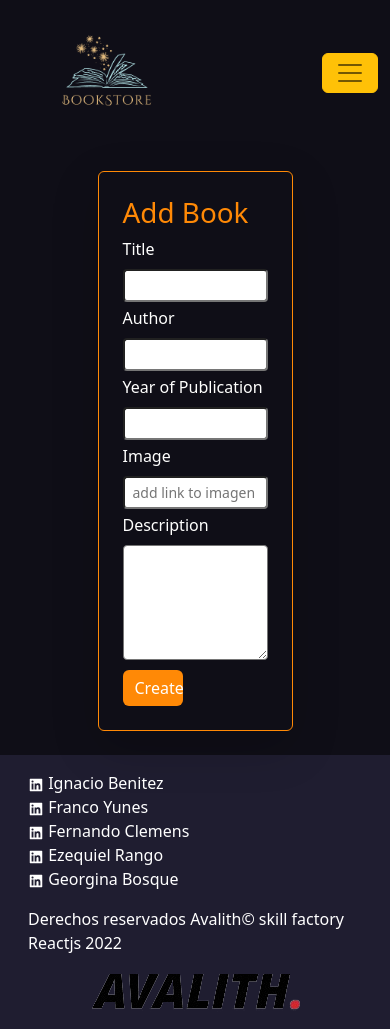
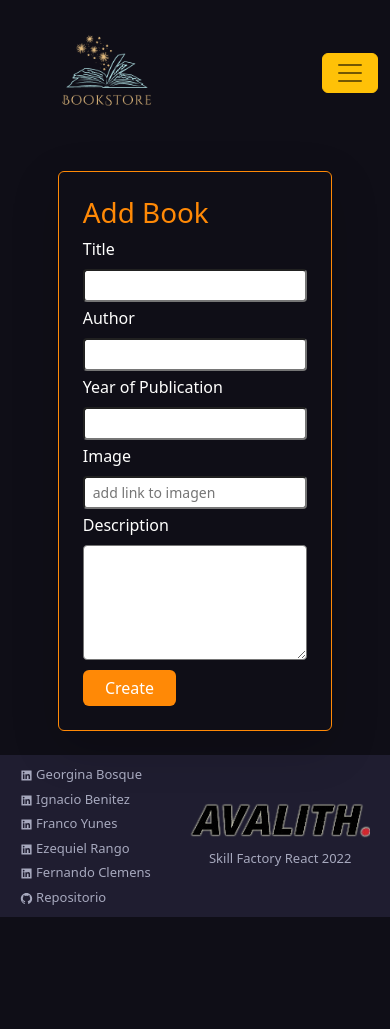
Before and after one commit to ignacio2194/checkpoint-3-SF, a React (Create React App) app: page /createbook in a window 390 px wide. After the commit the page ends 917 px from the top, so only its background shows below. Built offline with nearby package versions, Linux system fonts and the light colour scheme.

Commit message:
:shoe: add: footer responsive (css vanilla)

```diff
--- a/src/components/BookDetails.js
+++ b/src/components/BookDetails.js
@@ -32,12 +32,9 @@ function BookDetails() {
                     <h3 className='bookTitle'>{book.title}</h3>
                     <h5 className='bookAuthor'>{book.author}</h5>
                     <h5 className='bookAuthor'>extract: {book.description}</h5>
-                    <a className='bookAuthor' href={book.link} target='_blank' rel="noopener noreferrer">More info</a>
                 </div>
                 <div className='bookDetailFooter'>
-                    <h5 className='pages'>Pages: {book.pages}</h5>
-                    <h5 className='country'>Country: {book.country}</h5>
-                    <h5 className='isbn'>ISBN: {book.id}</h5>
+                    <h5 className='isbn'>ISBN: {book.ISBN}</h5>
                 </div>
                 <div className='buttonContainer'>
                     <Link to={`/updatebook/${book.ISBN}`} className='btnUpdate'>Update</Link>
--- a/src/components/CreateForm.js
+++ b/src/components/CreateForm.js
@@ -50,9 +50,8 @@ const CreateForm = () => {
     }, [])
 
     return (
-        <div className='d-flex justify-content-center  '>
-            <form className='form p-4 m-4 rounded shadow-lg col-6' onSubmit={handleSubmit}>
-
+        <div className='d-flex justify-content-center container-fluid'>
+            <form className='form p-4 m-4 rounded shadow-lg col-6 w-75 col-sm-6' onSubmit={handleSubmit}>
                 <h1 className='title'>Add Book</h1>
                 <label  className="form-label ">Title</label>
                 <div className="mb-1 ">
--- a/src/components/Footer.js
+++ b/src/components/Footer.js
@@ -1,10 +1,47 @@
 import React from "react";
-import { AiFillLinkedin } from "react-icons/ai";
+import { AiFillGithub, AiFillLinkedin } from "react-icons/ai";
 import "../styles/Footer.css";
 import logoAvalith from '../assets/avalith_logo.png'
 const Footer = () => {
   return (
-    <div className="footer d-flex justify-content-between p-3 container-fluid">
+    <div className="footerContainer">
+      <div className="footerLinkContainer">
+        <div className="footerLinks">
+          <a className="link" href="https://www.linkedin.com/in/ignaciobntz/">
+            {<AiFillLinkedin />} Georgina Bosque
+          </a>
+          <a className="link" href="https://www.linkedin.com/in/ignaciobntz/">
+            {<AiFillLinkedin />} Ignacio Benitez
+          </a>
+        </div>
+        <div className="footerLinks">
+          <a className="link" href="https://www.linkedin.com/in/ignaciobntz/">
+            {<AiFillLinkedin />} Franco Yunes
+          </a>
+          <a className="link" href="https://www.linkedin.com/in/ignaciobntz/">
+            {<AiFillLinkedin />} Ezequiel Rango
+          </a>
+        </div>
+        <div className="footerLinks">
+          <a className="link" href="https://www.linkedin.com/in/ignaciobntz/">
+            {<AiFillLinkedin />} Fernando Clemens
+          </a>
+          <a className="link" href="https://www.linkedin.com/in/ignaciobntz/">
+          {<AiFillGithub />} Repositorio
+          </a>
+        </div>
+      </div>
+      <div className="footerLogo">
+        <img src={logoAvalith} className="logo"/>
+        <p>Skill Factory React 2022</p>
+      </div>
+    </div>
+  );
+};
+
+export default Footer;
+
+    {/* <div className="footer d-flex justify-content-between p-3 container-fluid"> */}
       {/* <div className="footer-container">
         <h4>Contact us</h4>
         <ul className=" list-unstyled">
@@ -43,7 +80,7 @@ const Footer = () => {
       <div className="footer_logo ">
         <img src={logoAvalith} alt=""></img>
       </div> */}
-      <div className="container-fluid">
+      {/* <div className="container-fluid">
         <div className="row">
           <div className="row-4 text-white">
           <ul className=" list-unstyled ">
@@ -83,8 +120,4 @@ const Footer = () => {
           </div>
         </div>
       </div>
-    </div>
-  );
-};
-
-export default Footer;
+    </div> */}
--- a/src/styles/Footer.css
+++ b/src/styles/Footer.css
@@ -1,4 +1,4 @@
-
+/*
 a{
     text-decoration:none!important;
     color: #fff !important;
@@ -13,4 +13,73 @@ a{
 }
 .text-footer{
     text-align: center;
+} */
+.link {
+    text-decoration: none;
+    color: #a7a9be;
 }
+.footerContainer {
+    background-color: #1f1d30;
+    display: flex;
+    justify-content: space-between;
+    align-items: center;
+    transition: 0.3s;
+}
+.footerLinkContainer {
+    display: flex;
+    gap: 30px;
+    margin: 0 0 0 20px;
+}
+.footerLinks {
+    display: flex;
+    flex-direction: column;
+    gap: 5px;
+}
+.footerLogo {
+    margin: 10px;
+    gap: 5px;
+    display: flex;
+    flex-direction: column;
+    color: #a7a9be;
+    align-items: center;
+    margin: 15px 100px 0 0;
+    text-align: center;
+    margin-left: auto;
+    margin-right: auto;
+}
+
+@media (max-width: 970px) {
+    .footerContainer {
+        font-size: small;
+    }
+    .footerLogo {
+        margin: 15px 80px 0 0;
+    }
+}
+@media (max-width: 750px) {
+    .footerContainer {
+        font-size: small;
+    }
+    .footerLinkContainer {
+        display: flex;
+        gap: 5px;
+        margin: 10px;
+    }
+    .logo {
+        width: 180px;
+        height: auto;
+    }
+    .footerLogo {
+        gap: 10px;
+        margin-left: auto;
+        margin-right: auto;
+
+    }
+@media (max-width: 575px) {
+    .footerLinkContainer {
+        flex-direction: column;
+        margin-left: auto;
+        margin-right: auto;
+    }
+}
+}
```
Also changed, not shown: src/assets/avalith_logo.png.
